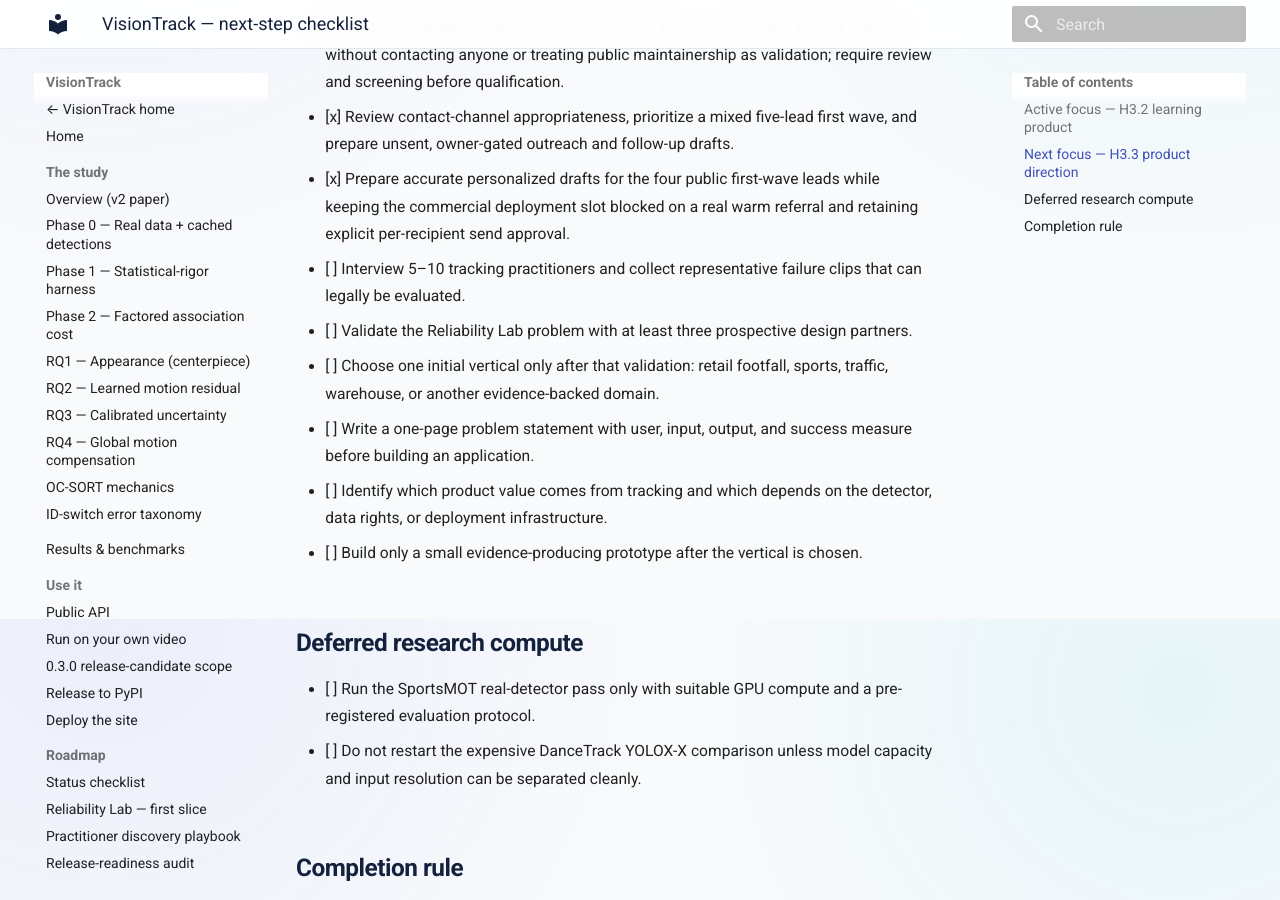
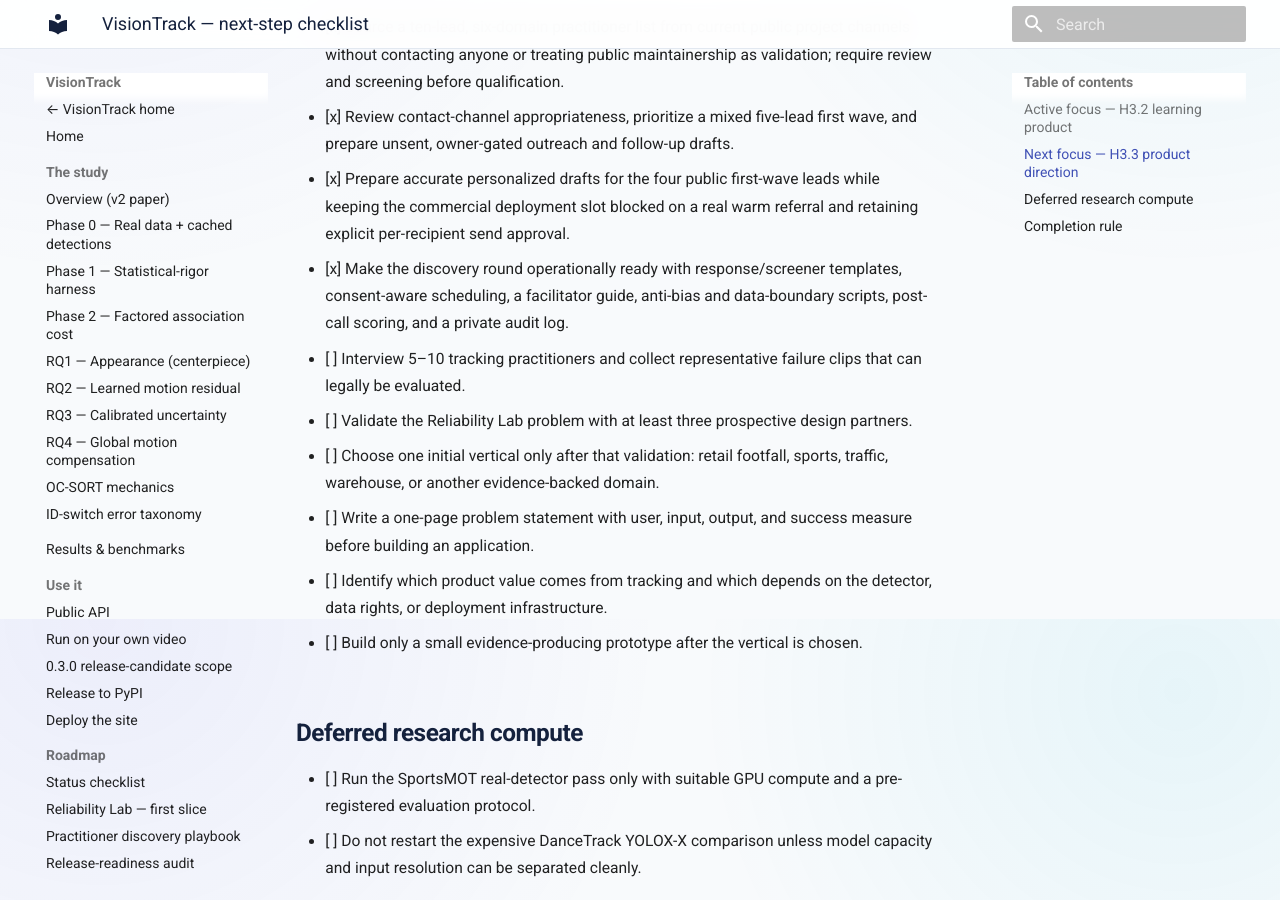
Before and after one commit to hulagerushikesh/visiontrack, an MkDocs documentation site: the page built from docs/NEXT_STEPS.md, in a window 1280 px wide and 900 px high, scrolled down 4781 px. Built offline with MkDocs 1.6.1 and Material for MkDocs 9.7.7, drawn with Linux system fonts in a browser that asks for light colours.

Commit message:
docs: complete discovery interview operations

```diff
--- a/docs/NEXT_STEPS.md
+++ b/docs/NEXT_STEPS.md
@@ -166,6 +166,9 @@
 - [x] Prepare accurate personalized drafts for the four public first-wave leads
       while keeping the commercial deployment slot blocked on a real warm
       referral and retaining explicit per-recipient send approval.
+- [x] Make the discovery round operationally ready with response/screener
+      templates, consent-aware scheduling, a facilitator guide, anti-bias and
+      data-boundary scripts, post-call scoring, and a private audit log.
 - [ ] Interview 5–10 tracking practitioners and collect representative failure
       clips that can legally be evaluated.
 - [ ] Validate the Reliability Lab problem with at least three prospective
```
Also changed, not shown: docs/PRACTITIONER_DISCOVERY.md (+3 -0 lines), 1 other file.
